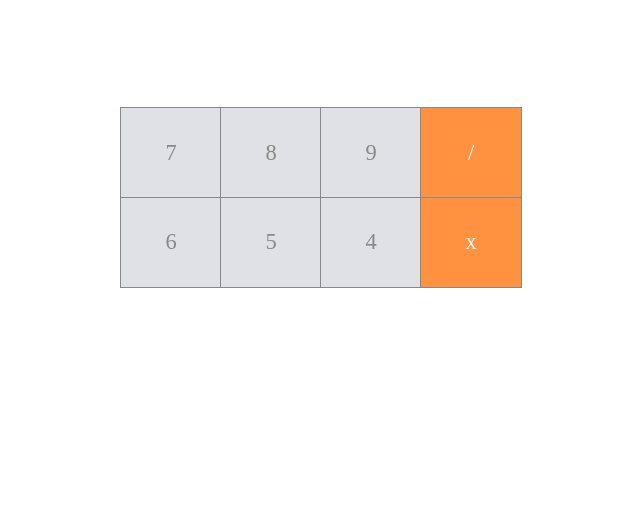
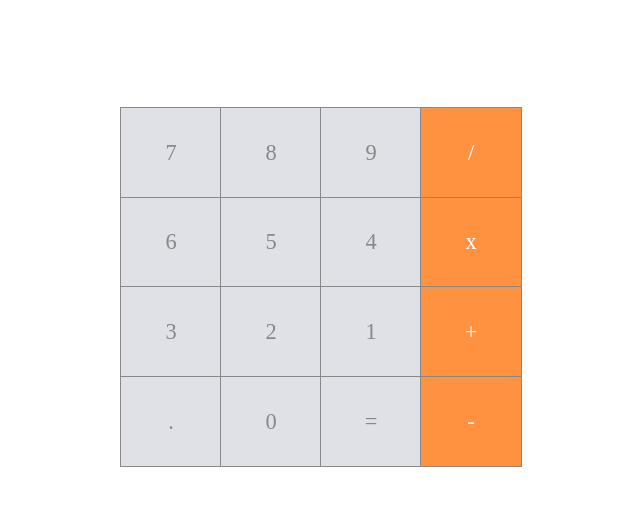
Before and after one commit to PeteSalcedo/Calculator-App, a React (Create React App) app: page / in a window 1280 px wide. Shown: the top 506 px of the page, without its empty margins (319-959 px from the left). Built offline with nearby package versions, Linux system fonts and the light colour scheme.

Commit message:
uploading input component start

```diff
--- a/src/App.js
+++ b/src/App.js
@@ -13,11 +13,26 @@
       <Button>9</Button>
       <Button>/</Button>
       </div>
+
       <div className="row">
       <Button>6</Button>
       <Button>5</Button>
       <Button>4</Button>
       <Button>x</Button>
+      </div>
+
+      <div className="row">
+      <Button>3</Button>
+      <Button>2</Button>
+      <Button>1</Button>
+      <Button>+</Button>
+      </div>
+
+      <div className="row">
+      <Button>.</Button>
+      <Button>0</Button>
+      <Button>=</Button>
+      <Button>-</Button>
       </div>
       </div>
 
--- a/src/components/input.jsx
+++ b/src/components/input.jsx
@@ -0,0 +1,2 @@
+import React from 'react';
+import './input.css'
```
